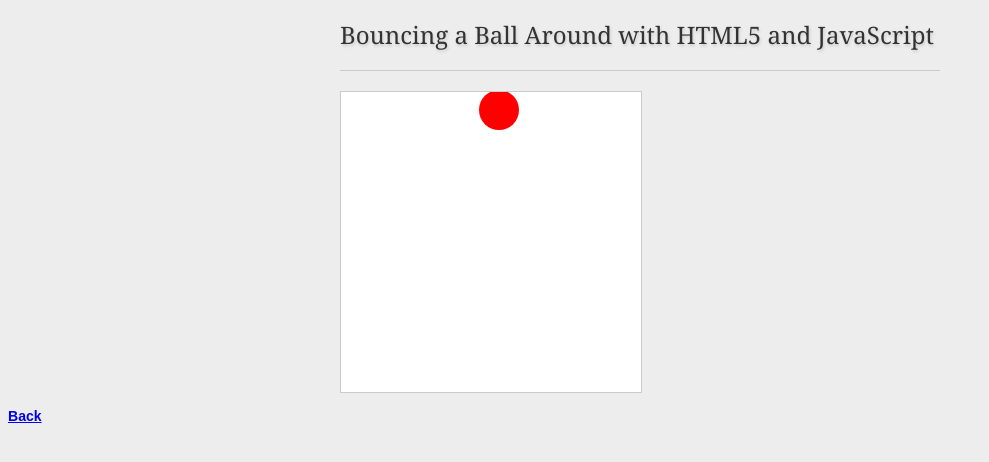
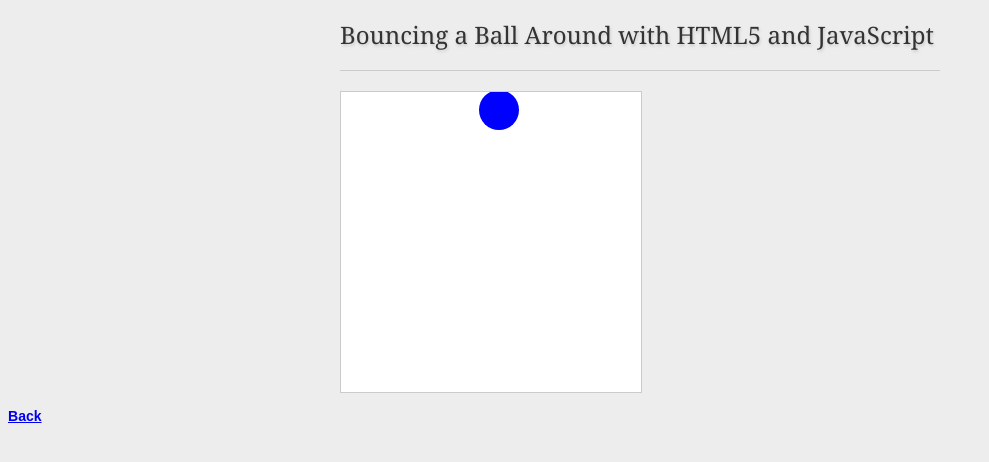
Before and after one commit to smavuleti/w1-Bouncingball1, a website: page public/BouncingBall1.html in a window 1280 px wide. Shown: the whole page, without its empty margins (0-989 px from the left). Drawn offline with Linux system fonts and the light colour scheme.

Commit message:
Third Commit

```diff
--- a/public/BouncingBall1.html
+++ b/public/BouncingBall1.html
@@ -14,7 +14,7 @@ function draw(){
 	context.arc(x,y,20,0,Math.PI*2,true);
 	context.closePath();
 	context.fill();
-
+	context.fillStyle="#0000ff";
 	if( x<0 || x>300){
 		context.fillStyle="#0000ff";
 
```
